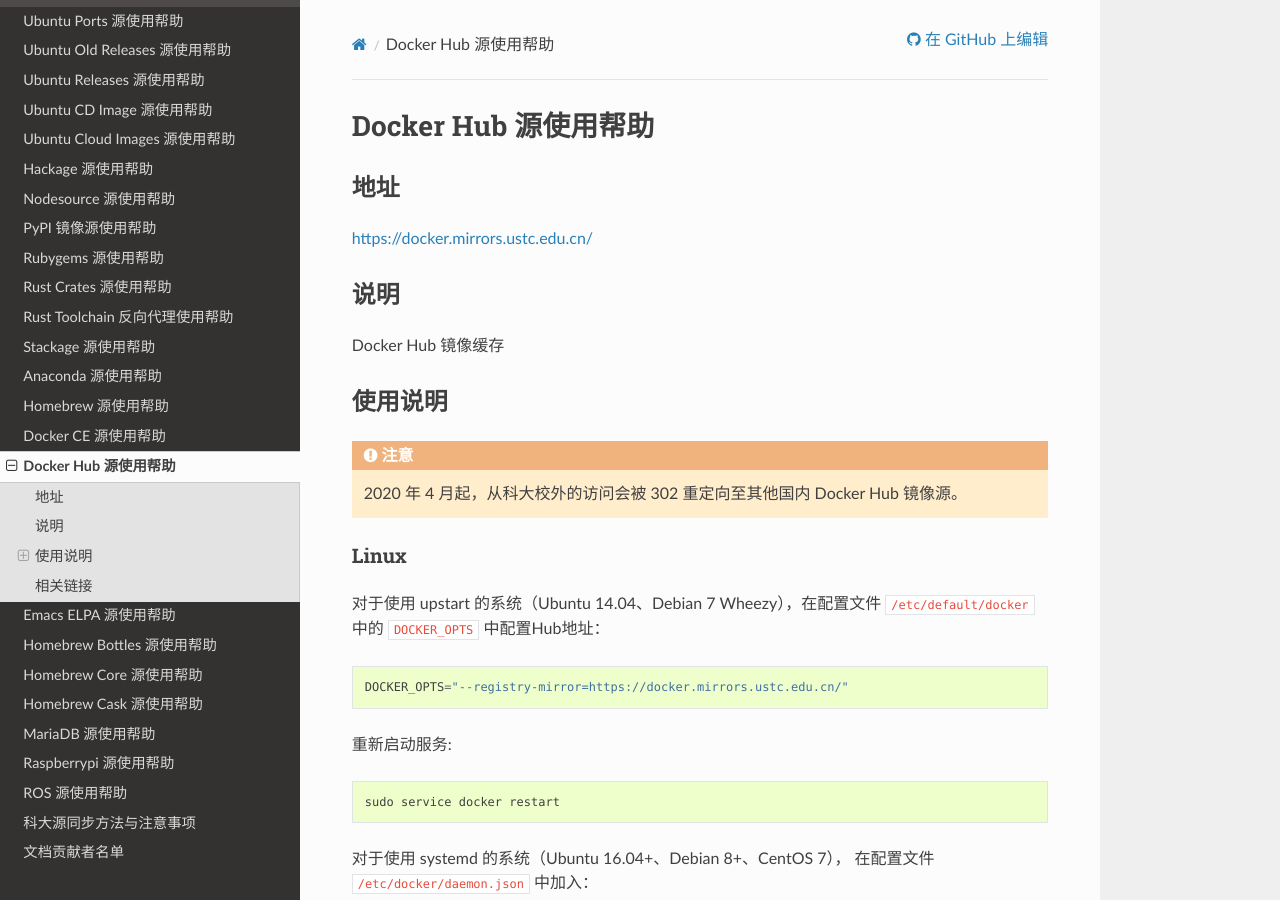
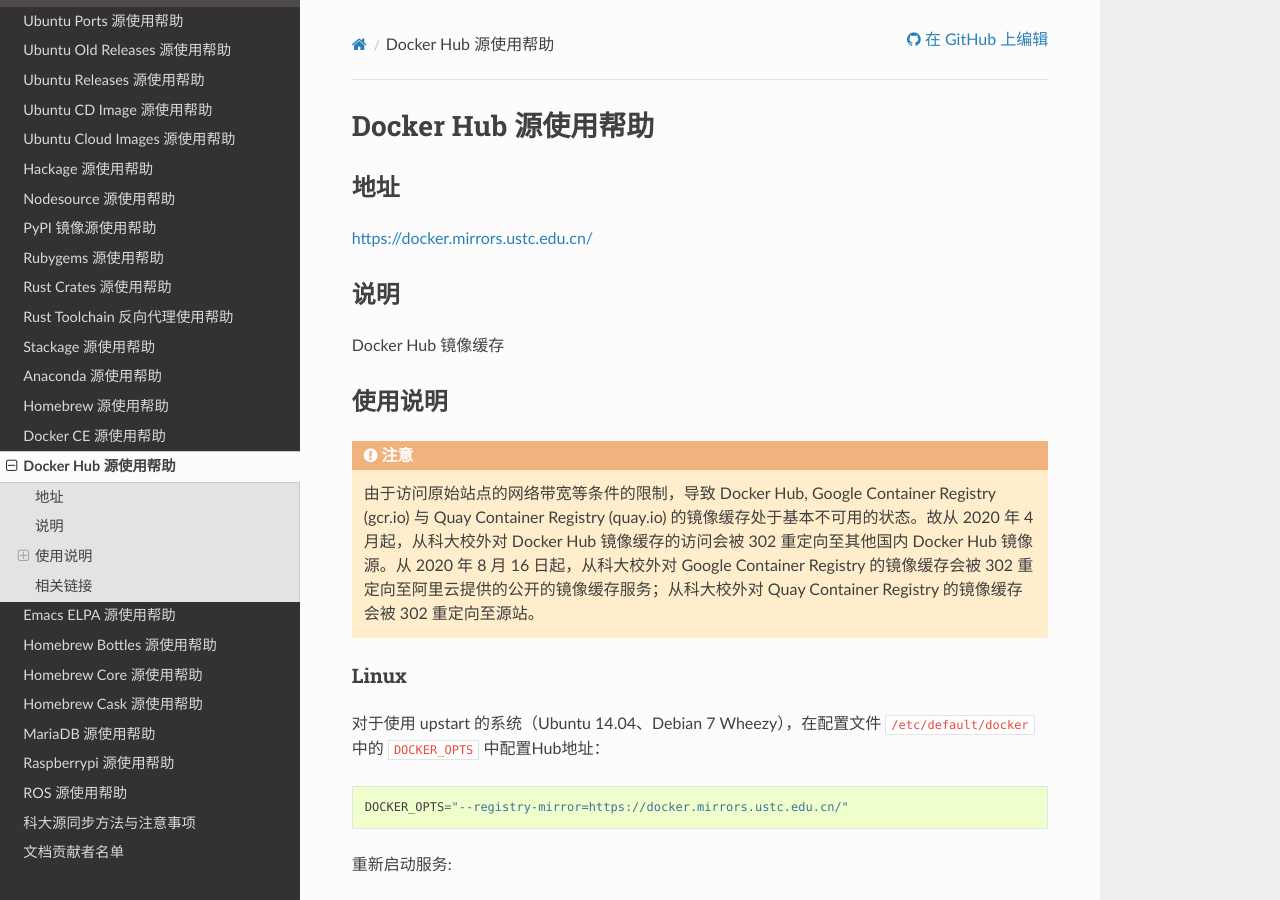
Before and after one commit to ustclug/mirrorhelp, a Sphinx documentation site: the page built from source/dockerhub.rst, in a window 1280 px wide and 900 px high. Built offline with Sphinx 7.4.7 and the Read the Docs theme 2.0.0, drawn with Linux system fonts in a browser that asks for light colours; pages that are not in the unit, such as notebooks, are missing from menus.

Commit message:
add details

```diff
--- a/source/dockerhub.rst
+++ b/source/dockerhub.rst
@@ -16,7 +16,7 @@
 ========
 
 .. attention::
-    2020 年 4 月起，从科大校外的访问会被 302 重定向至其他国内 Docker Hub 镜像源。
+    由于访问原始站点的网络带宽等条件的限制，导致 Docker Hub, Google Container Registry (gcr.io) 与 Quay Container Registry (quay.io) 的镜像缓存处于基本不可用的状态。故从 2020 年 4 月起，从科大校外对 Docker Hub 镜像缓存的访问会被 302 重定向至其他国内 Docker Hub 镜像源。从 2020 年 8 月 16 日起，从科大校外对 Google Container Registry 的镜像缓存会被 302 重定向至阿里云提供的公开的镜像缓存服务；从科大校外对 Quay Container Registry 的镜像缓存会被 302 重定向至源站。
 
 Linux
 -----
```
